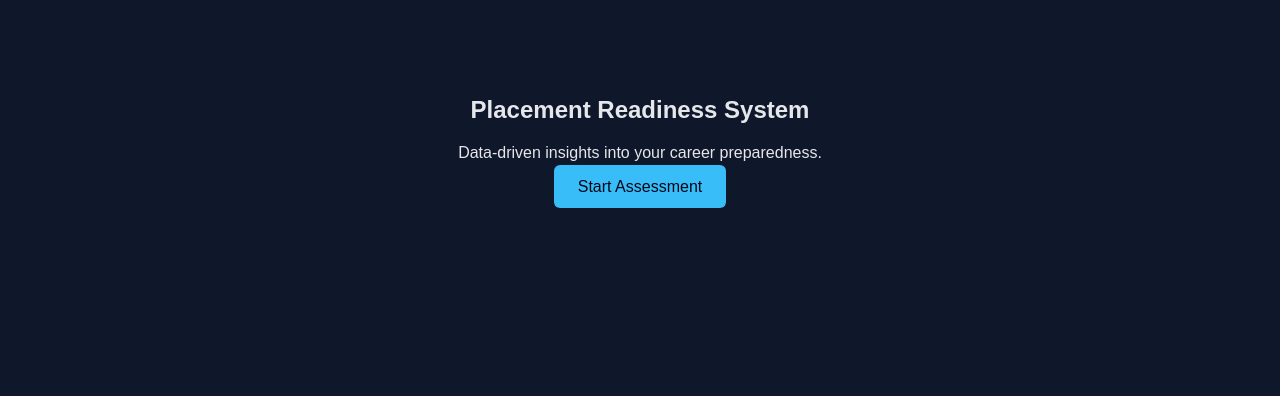
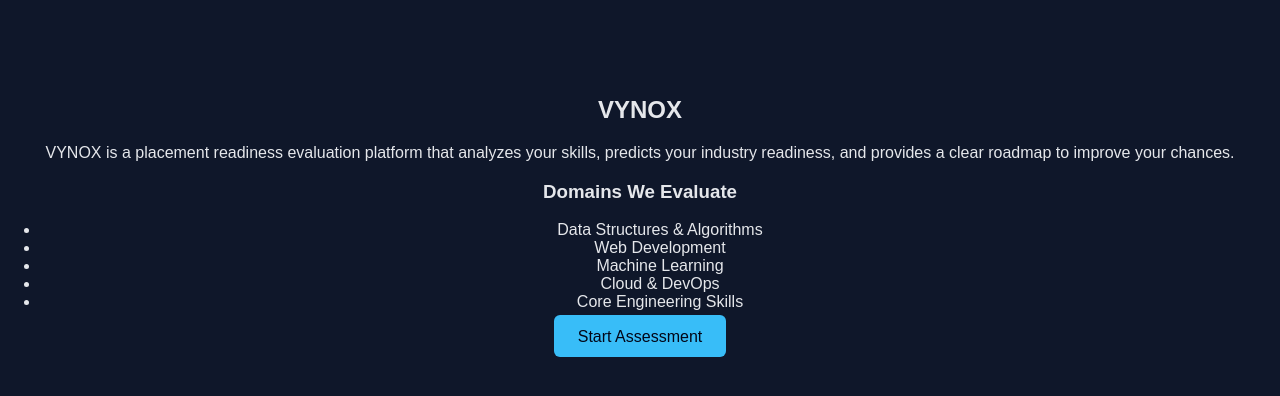
Before and after one commit to Vishwa-0/Placement-Readiness, a Flask app: page / in a window 1280 px wide. Shown: the part 50-446 px from the top of the page. Run offline with Flask 3, Linux system fonts and the light colour scheme; parts of the project's set-up code (start-up, migrations or seed data) failed here and were passed over.

Commit message:
Update index.html

```diff
--- a/templates/index.html
+++ b/templates/index.html
@@ -1,8 +1,25 @@
 {% extends "base.html" %}
 {% block content %}
 <section class="hero">
-    <h1>Placement Readiness System</h1>
-    <p>Data-driven insights into your career preparedness.</p>
-    <a class="btn" href="/assessment">Start Assessment</a>
+    <div class="logo-box">
+        <!-- LOGO GOES HERE -->
+    </div>
+    <h1>VYNOX</h1>
+    <p>
+        VYNOX is a placement readiness evaluation platform that analyzes your
+        skills, predicts your industry readiness, and provides a clear roadmap
+        to improve your chances.
+    </p>
+
+    <h3>Domains We Evaluate</h3>
+    <ul class="domains">
+        <li>Data Structures & Algorithms</li>
+        <li>Web Development</li>
+        <li>Machine Learning</li>
+        <li>Cloud & DevOps</li>
+        <li>Core Engineering Skills</li>
+    </ul>
+
+    <a href="/assessment" class="btn">Start Assessment</a>
 </section>
 {% endblock %}
```
